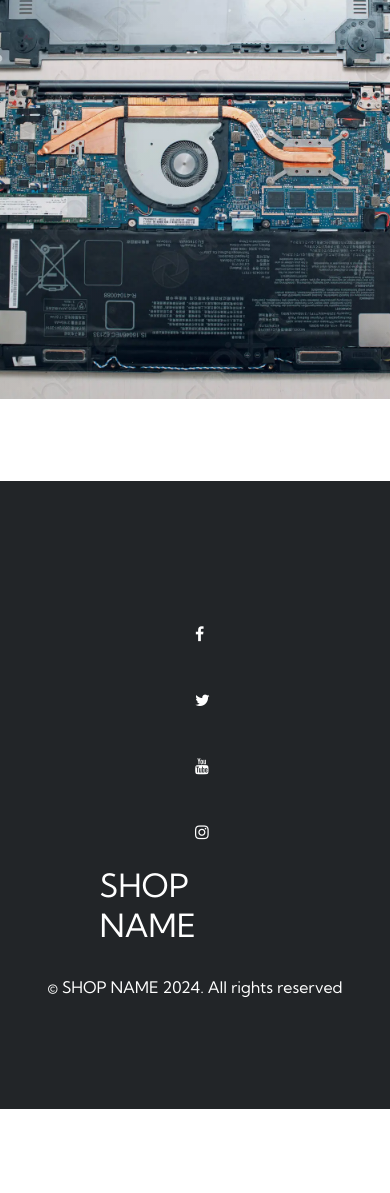
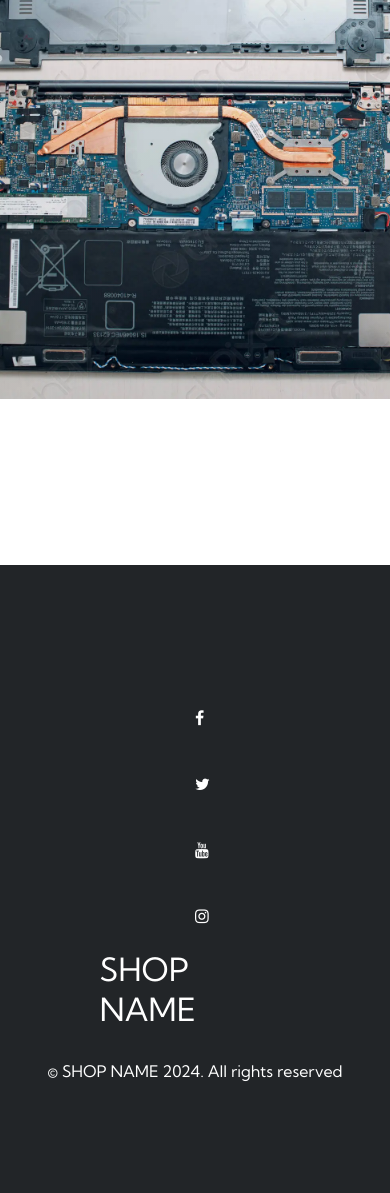
Before and after one commit to Kouluprojekti/Kouluprojekti, a PHP site: page /about.php in a window 390 px wide; the page is wider, and only the part inside the window is pictured. Shown: the part 781-1974 px from the top of that part. Before the commit the page ends 1890 px from the top of that part, so only its background shows below. Run offline with PHP 8.4, Linux system fonts and the light colour scheme.

Commit message:
fixed small issues

```diff
--- a/index.php
+++ b/index.php
@@ -42,7 +42,7 @@
                         // Loop through each item in the cart and display its name, price, and quantity
                         foreach ($_SESSION["cart"] as $item)
                         {
-                            echo "<p>{$item['name']} - {$item['price']} x{$item['quantity']} <a href='#' class='remove-from-cart' data-product='{$item['name']}'>Remove</a></p>";
+                            echo "<p>{$item['name']} - {$item['price']} x {$item['quantity']} <a href='#' class='remove-from-cart' data-product='{$item['name']}'>Remove</a></p>";
                         }
                         // Display Clear cart and Checkout buttons
                         echo '<div class="buttonContainer">
--- a/styles.css
+++ b/styles.css
@@ -929,6 +929,6 @@ th:last-child{
 
 @media screen and (max-width: 1266px) {
     .about__container{
-        height: 140vh;
+        height: 150vh;
     }
 }
```
